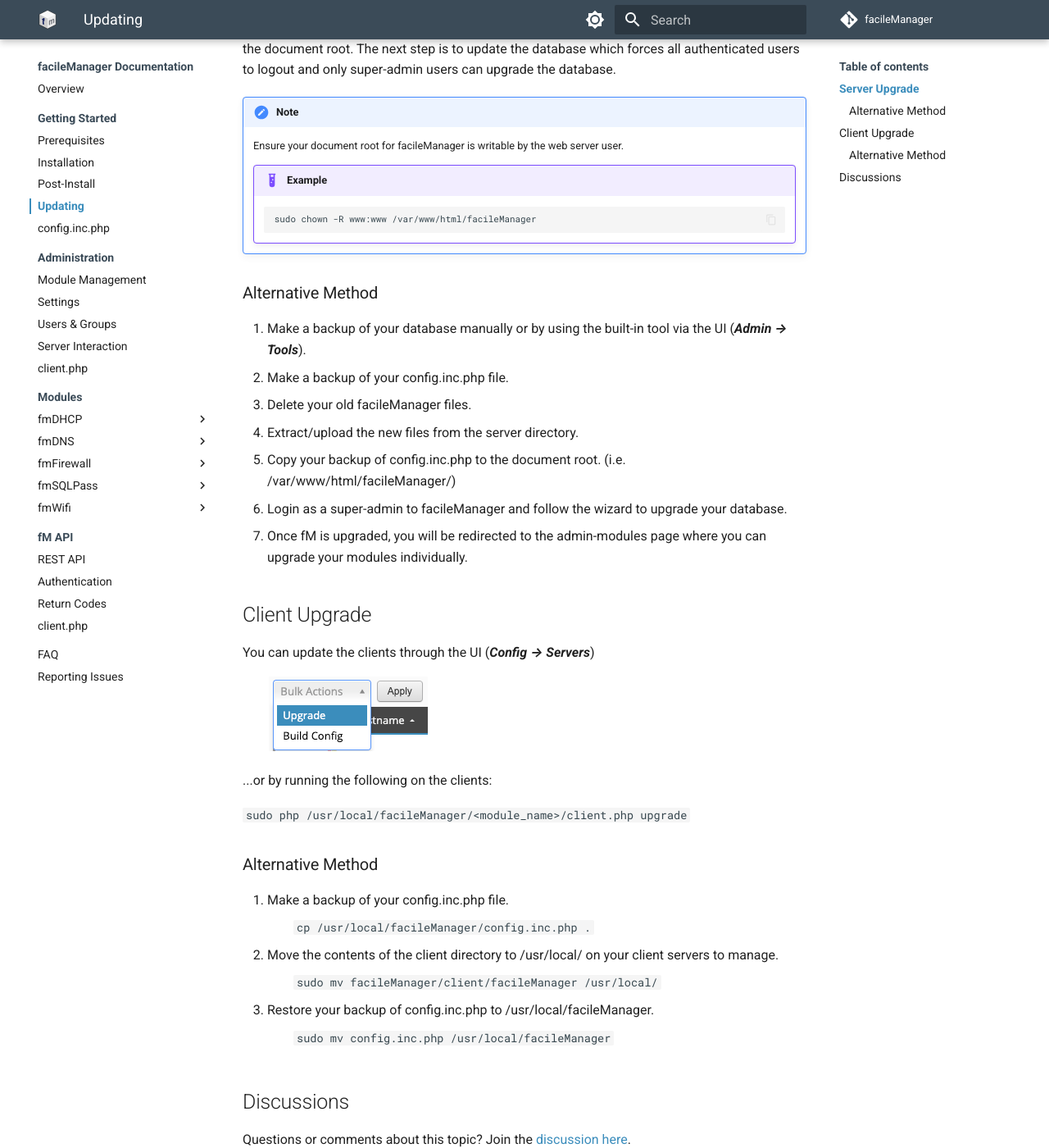
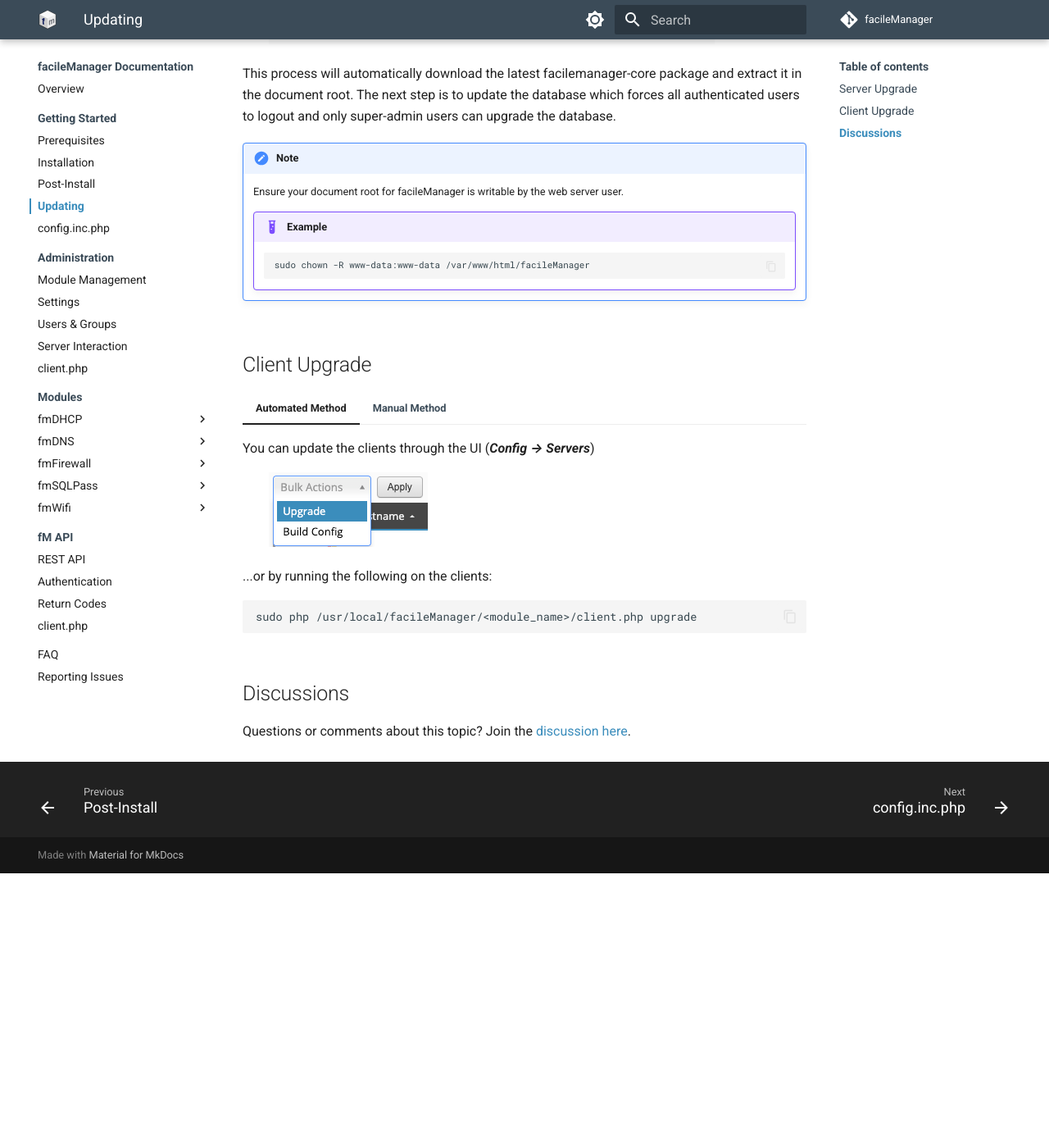
Before and after one commit to facileManager/facileManager-docs, an MkDocs documentation site: the page built from docs/getting-started/update.md, in a window 1280 px wide and 1400 px high, scrolled down 696 px. Shown: the whole window at 82% size. Built offline with MkDocs 1.6.1 and Material for MkDocs 9.7.7, drawn with Linux system fonts in a browser that asks for light colours; comment, search, counter and statistics services are not loaded; after the commit the page ends 1761 px from its top, so only the background shows below that; some of the changed text lies outside the part shown.

Commit message:
Updated installation docs
Prerequisites and installation have been updated to better reflect the required webserver configuration.

````diff
--- a/docs/getting-started/update.md
+++ b/docs/getting-started/update.md
@@ -1,50 +1,55 @@
 ## Server Upgrade
 
-Ensure software update checks are enabled in **_Settings → General_**
->![Software Tree Selection](../images/SoftwareTree.png)
+=== "Automated Method"
+    Ensure software update checks are enabled in **_Settings → General_**
+    >![Software Tree Selection](../images/SoftwareTree.png)
 
-When there is an upgrade availabe, navigate to Modules and click **_Update Core_**.
->![Core Upgrade Available](../images/CoreUpgradeAvailable.png)
+    When there is an upgrade availabe, navigate to Modules and click **_Update Core_**.
+    >![Core Upgrade Available](../images/CoreUpgradeAvailable.png)
 
-This process will automatically download the latest facilemanager-core package and extract it in the document root. The next step is to update the database which forces all authenticated users to logout and only super-admin users can upgrade the database.
+    This process will automatically download the latest facilemanager-core package and extract it in the document root. The next step is to update the database which forces all authenticated users to logout and only super-admin users can upgrade the database.
 
-!!! note
-    Ensure your document root for facileManager is writable by the web server user.
+    !!! note
+        Ensure your document root for facileManager is writable by the web server user.
 
-    !!! example
-         ```
-         sudo chown -R www:www /var/www/html/facileManager
-         ```
+        !!! example
+            ```
+            sudo chown -R www-data:www-data /var/www/html/facileManager
+            ```
 
-### Alternative Method
-1. Make a backup of your database manually or by using the built-in tool via the UI (**_Admin → Tools_**).
-2. Make a backup of your config.inc.php file.
-3. Delete your old facileManager files.
-4. Extract/upload the new files from the server directory.
-5. Copy your backup of config.inc.php to the document root.
-   (i.e. /var/www/html/facileManager/)
-6. Login as a super-admin to facileManager and follow the wizard to upgrade
-   your database.
-7. Once fM is upgraded, you will be redirected to the admin-modules page where
-   you can upgrade your modules individually.
+=== "Manual Method"
+    1. Make a backup of your database manually or by using the built-in tool via the UI (**_Admin → Tools_**).
+    2. Make a backup of your config.inc.php file.
+    3. Delete your old facileManager files.
+    4. Extract/upload the new files from the server directory.
+    5. Copy your backup of config.inc.php to the document root.
+       (i.e. /var/www/html/facileManager/)
+    6. Login as a super-admin to facileManager and follow the wizard to upgrade your database.
+    7. Once fM is upgraded, you will be redirected to the modules page where you can upgrade your modules individually.
 
 ## Client Upgrade
 
-You can update the clients through the UI (**_Config → Servers_**)
->![Client Software Upgrade](../images/UpgradeClient.png)
+=== "Automated Method"
+    You can update the clients through the UI (**_Config → Servers_**)
+    >![Client Software Upgrade](../images/UpgradeClient.png)
 
-...or by running the following on the clients:
-
-`sudo php /usr/local/facileManager/<module_name>/client.php upgrade`
-
-### Alternative Method
-1. Make a backup of your config.inc.php file.
->`cp /usr/local/facileManager/config.inc.php .`
-2. Move the contents of the client directory to /usr/local/ on your client
-   servers to manage.
->`sudo mv facileManager/client/facileManager /usr/local/`
-3. Restore your backup of config.inc.php to /usr/local/facileManager.
->`sudo mv config.inc.php /usr/local/facileManager`
+    ...or by running the following on the clients:
+    ```
+    sudo php /usr/local/facileManager/<module_name>/client.php upgrade
+    ```
+=== "Manual Method"
+    Make a backup of your config.inc.php file.
+    ```
+    cp /usr/local/facileManager/config.inc.php .
+    ```
+    Move the contents of the client directory to /usr/local/ on your client servers to manage.
+    ```
+    sudo mv facileManager/client/facileManager /usr/local/
+    ```
+    Restore your backup of config.inc.php to /usr/local/facileManager.
+    ```
+    sudo mv config.inc.php /usr/local/facileManager
+    ```
 
 --8<--
 footer.md
````
Also changed, not shown: docs/faq.md (+4 -2 lines), docs/getting-started/basic-install.md (+7 -15 lines), docs/getting-started/prerequisites.md (+28 -5 lines).
